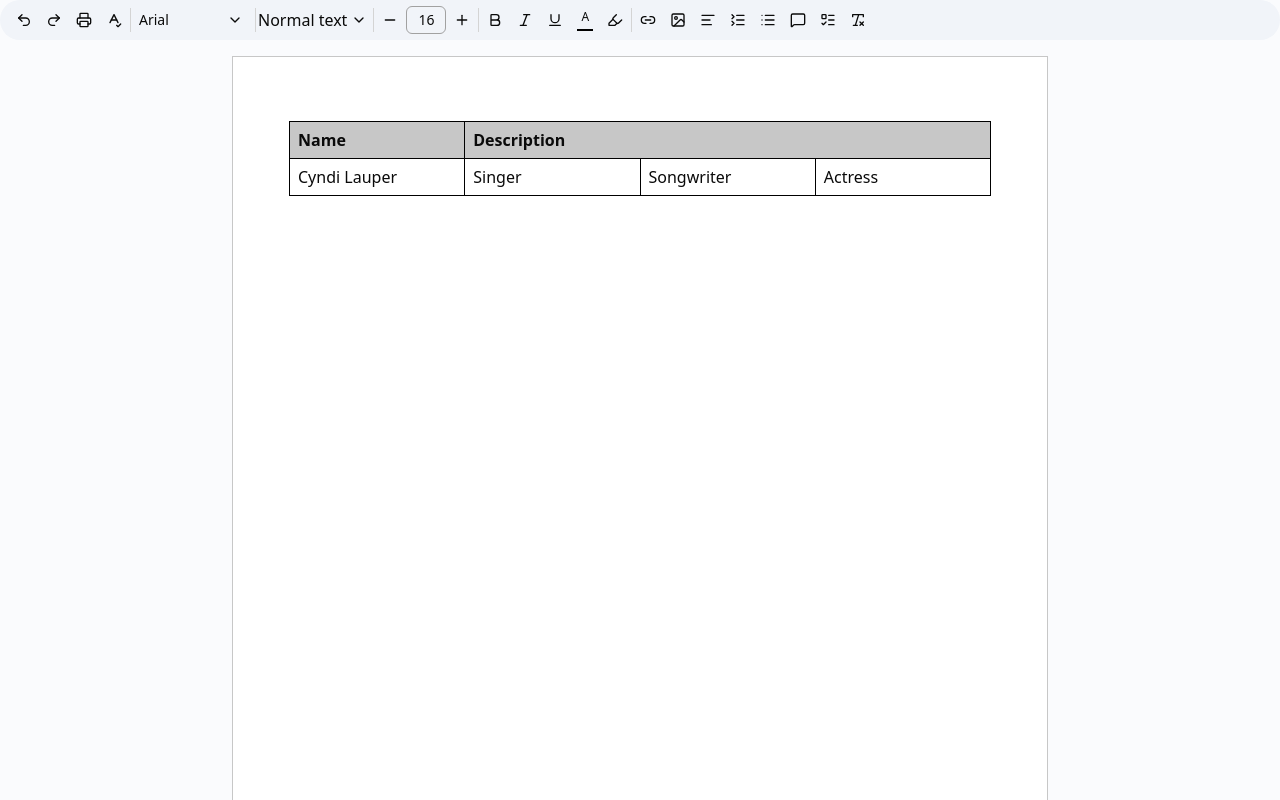
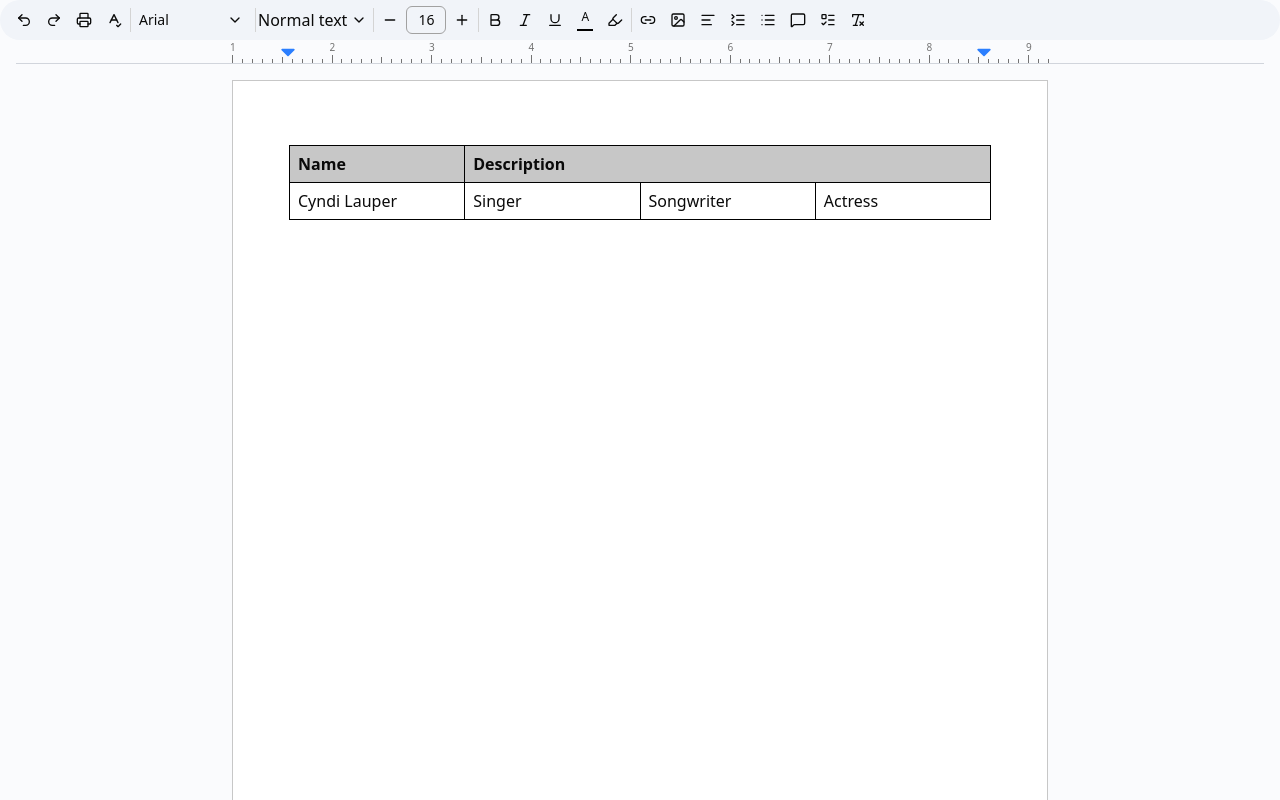
Before and after one commit to MorenoRajaonarison/gdoc, a Next.js app: page /documents/123 in a window 1280 px wide. Shown: the top 800 px of the page. Built offline with nearby package versions, Linux system fonts and the light colour scheme.

Commit message:
wip rulers

```diff
--- a/app/documents/[documentId]/editor.tsx
+++ b/app/documents/[documentId]/editor.tsx
@@ -10,6 +10,7 @@ import { TaskList, TaskItem } from "@tiptap/extension-list";
 import { TableKit } from "@tiptap/extension-table";
 import { FontSize, TextStyleKit, LineHeight  } from "@tiptap/extension-text-style";
 import { useEditorStore } from "@/store/use-editor-store";
+import Ruler from "./ruler";
 
 export const Editor = () => {
   const { setEditor } = useEditorStore();
@@ -97,6 +98,7 @@ export const Editor = () => {
 
   return (
     <div className="size-full overflow-x-auto bg-[#fafbfd] px-4 print:p-0 print:bg-white print:overflow-visible">
+      <Ruler />
       <div className="min-w-max flex justify-center w-[816px] py-4 print:py-0 mx-auto print:w-full print:min-w-0">
         <EditorContent editor={editor} />
       </div>
--- /dev/null
+++ b/app/documents/[documentId]/ruler.tsx
@@ -0,0 +1,81 @@
+import { useRef, useState } from "react";
+import { FaCaretDown } from "react-icons/fa";
+
+const markers = Array.from({length: 83}, (_, index) => index)
+
+interface MarkerProps {
+    position: number;
+    isLeft: boolean;
+    isDragging: boolean;
+    onMouseDown: () => void;
+    onDoubleClick: () => void;
+}
+
+const Marker = ({position, isDragging, isLeft, onDoubleClick, onMouseDown}: MarkerProps) => (
+    <div className="absolute top-0 w-4 h-full cursor-ew-resize z-5 group -ml-2" style={{ [isLeft ? "left" : "right"]: `${position}px` }} onMouseDown={onMouseDown} onDoubleClick={onDoubleClick}>
+        <FaCaretDown className="absolute left-0.5 top-0 h-full fill-blue-500 transform -translate-x-0.5" />
+    </div>
+)
+
+const Ruler = () => {
+    const [leftMargin, setLeftMargin] = useState(56)
+    const [rightMargin, setRightMargin] = useState(56)
+    const [isDraggingLeft, setIsDraggingLeft] = useState(false)
+    const [isDraggingRight, setIsDraggingRight] = useState(false)
+    const rulerRef = useRef<HTMLDivElement>(null)
+
+    const handleLeftMouseDown = () => {
+        setIsDraggingLeft(true)
+    }
+
+    const handleRightMouseDown = () => {
+        setIsDraggingRight(true)
+    }
+
+    const handleMouseMove = (e: React.MouseEvent<HTMLDivElement>) => {
+        if((isDraggingLeft || isDraggingRight) && rulerRef.current) {
+            const container = rulerRef.current?.querySelector('#ruler-container')
+            if(container) {
+
+            }
+        }
+    }
+
+    return (
+        <div ref={rulerRef} onMouseMove={handleMouseMove} onMouseUp={() => {}} className='h-6 border-b border-gray-300 flex items-center relative select-none print:hidden'>
+            <div id="ruler-container" className="max-w-[816px] mx-auto w-full h-full relative">
+                <Marker position={56} isLeft={true} isDragging={isDraggingLeft} onMouseDown={() => {}} onDoubleClick={() => {}} />
+                <Marker position={56} isLeft={false} isDragging={false} onMouseDown={() => {}} onDoubleClick={() => {}} />
+                <div className="absolute inset-x-0 bottom-0 h-full">
+                    <div className="relative h-full">
+                        {markers.map((marker) => {
+                            const position = marker *816/82;
+                            return (
+                                <div key={marker} className="absolute bottom-0" style={{left: `${position}px`}}>
+                                    {marker % 10 === 0 && (
+                                        <>
+                                            <div className="absolute bottom-0 w-px h-2 bg-neutral-500"/>
+                                            <span className="absolute bottom-2 text-[10px] text-neutral-500 transform -translate-x-0.5">{marker/10+1}</span>
+                                        </>
+                                    )}
+                                    {
+                                        marker % 5 === 0 && marker % 10 !== 0 && (
+                                            <div className="absolute bottom-0 w-px h-1.5 bg-neutral-500"/>
+                                        )
+                                    }
+                                    {
+                                        marker % 1 === 0 && marker % 5 !== 0 && (
+                                            <div className="absolute bottom-0 w-px h-1 bg-neutral-500"/>
+                                        )
+                                    }
+                                </div>
+                            )
+                        })}
+                    </div>
+                </div>
+            </div>
+        </div>
+    )
+}
+
+export default Ruler
--- a/package.json
+++ b/package.json
@@ -30,6 +30,7 @@
     "react": "19.1.0",
     "react-color": "^2.19.3",
     "react-dom": "19.1.0",
+    "react-icons": "^5.5.0",
     "tailwind-merge": "^3.4.0",
     "zustand": "^5.0.10"
   },
```
Also changed, not shown: 1 other file (tests, documents, lock files or other folders).
